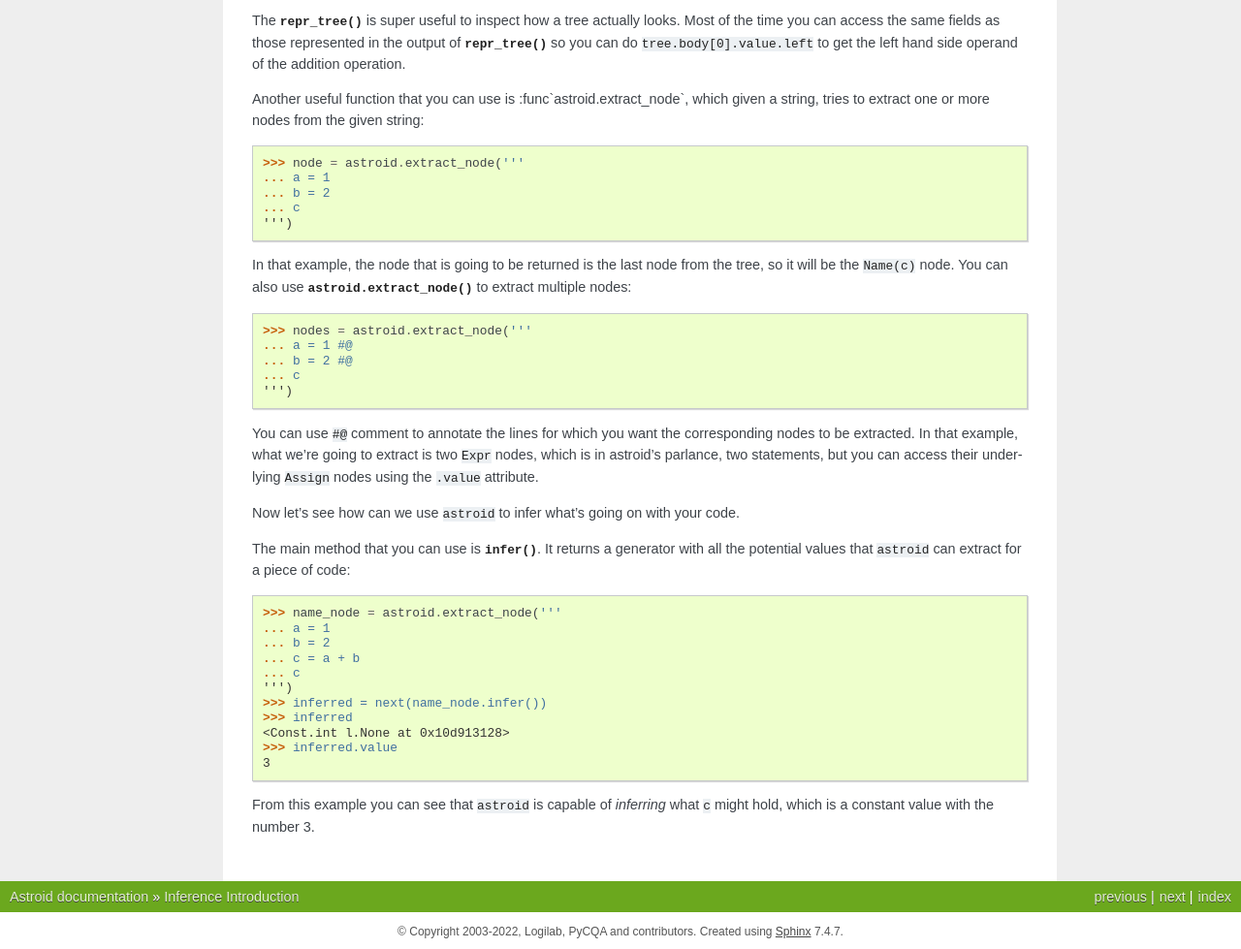
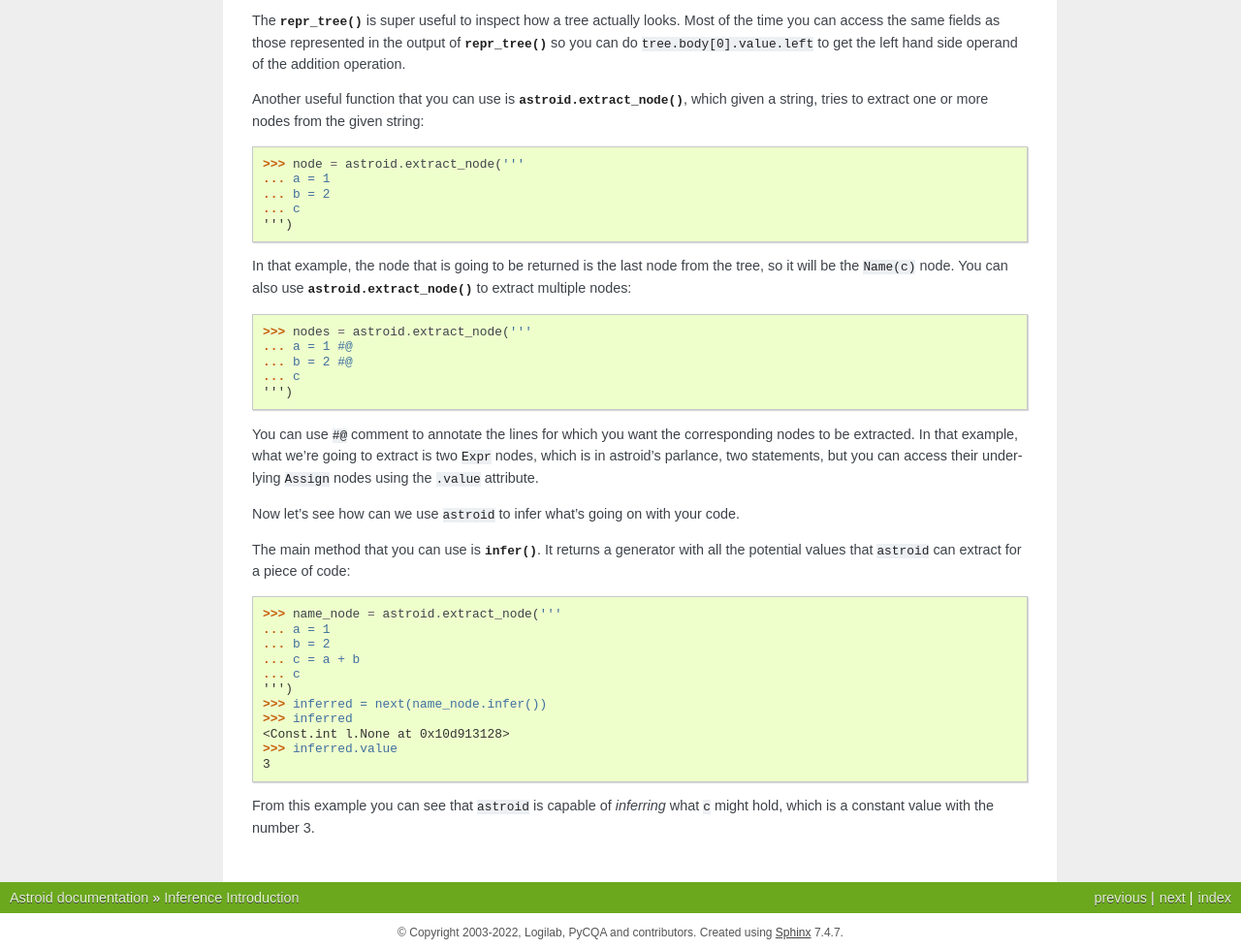
Before and after one commit to janderson1017/astroid, a Sphinx documentation site: the page built from doc/inference.rst, in a window 1280 px wide. Shown: the part 999-1978 px from the top of the page at 97% size. Built offline with Sphinx 7.4.7, drawn with Linux system fonts in a browser that asks for light colours; the version number could not be read and is left out.

Commit message:
Fix typo in extract_node() link (#1369)

```diff
--- a/doc/inference.rst
+++ b/doc/inference.rst
@@ -66,7 +66,7 @@ Most of the time you can access the same fields as those represented
 in the output of :meth:`repr_tree` so you can do ``tree.body[0].value.left``
 to get the left hand side operand of the addition operation.
 
-Another useful function that you can use is :func`astroid.extract_node`,
+Another useful function that you can use is :func:`astroid.extract_node`,
 which given a string, tries to extract one or more nodes from the given string::
 
    >>> node = astroid.extract_node('''
```
